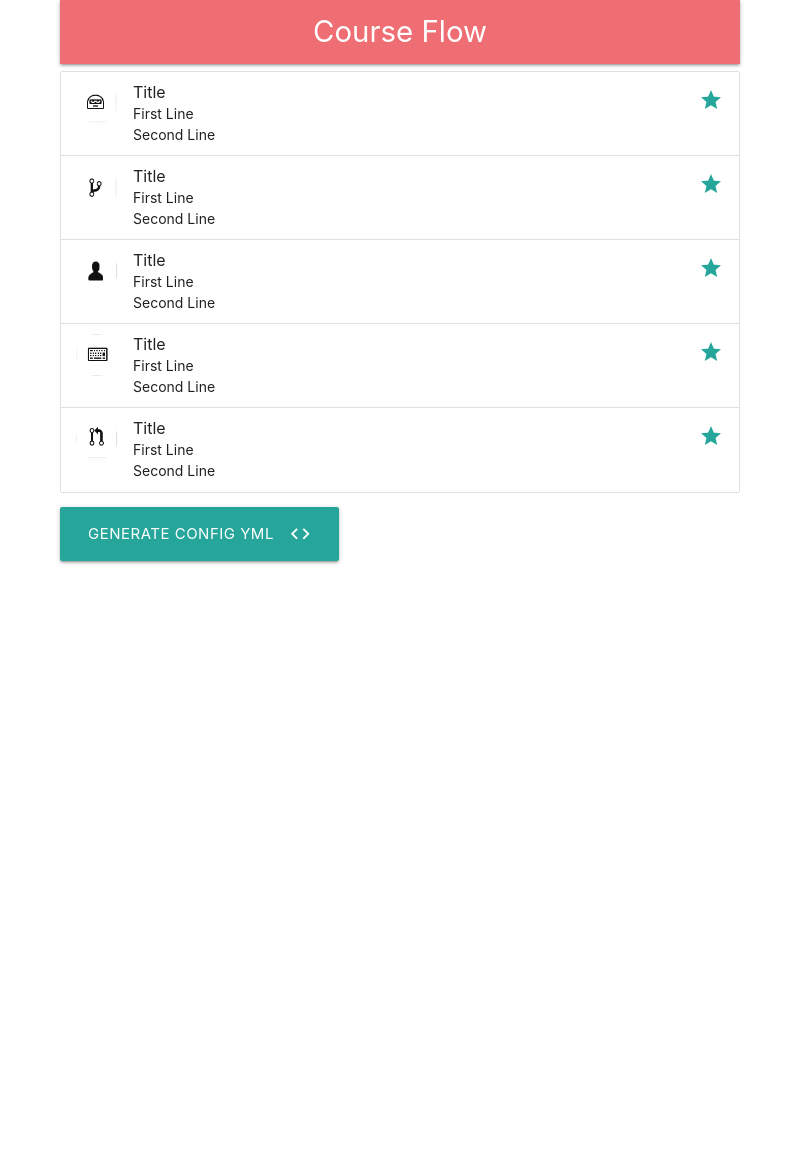
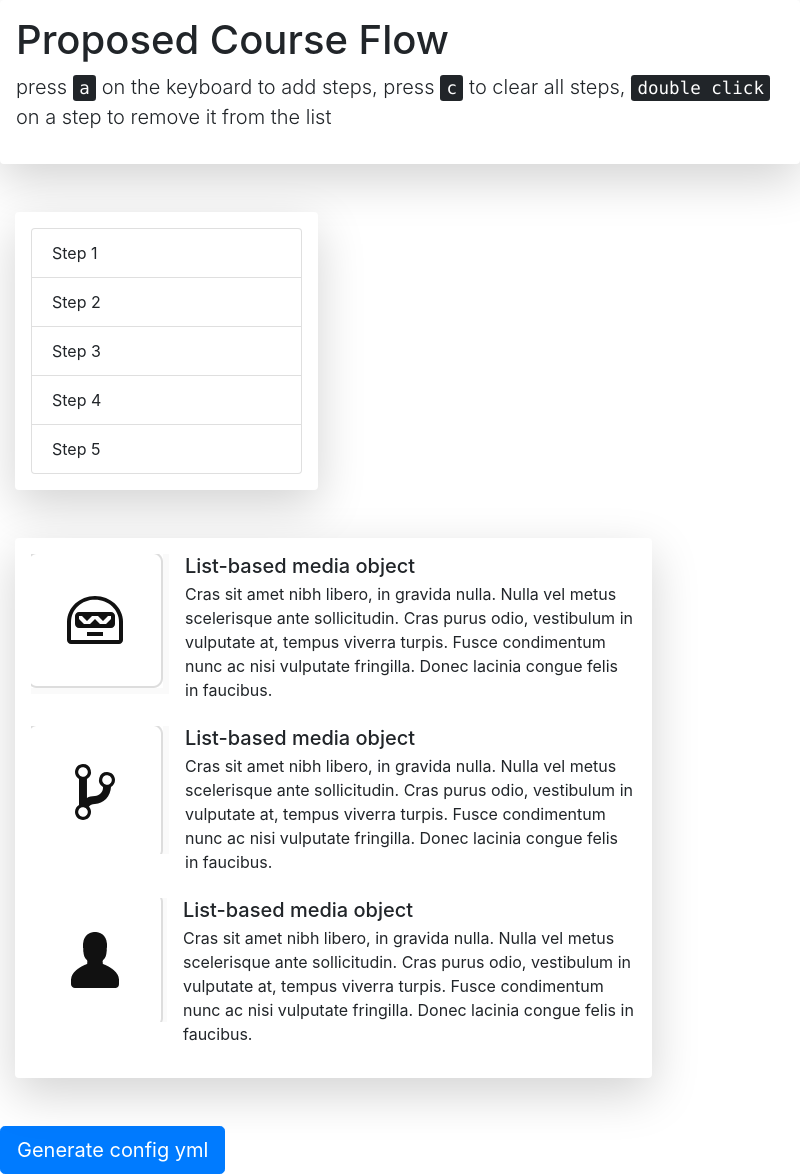
Before and after one commit to ppremk/flowbot, an Electron app: page index.html in a window 800 px wide. Before the commit the page ends 800 px from the top, so only its background shows below. Drawn offline with nearby package versions, Linux system fonts and the light colour scheme; no server answers.

Commit message:
add bootstrap list control

```diff
--- a/index.html
+++ b/index.html
@@ -2,82 +2,70 @@
 <html>
   <head>
     <meta charset="UTF-8">
-    <title>Hello World!</title>
-
-    <!-- Compiled and minified CSS -->
-    <link rel="stylesheet" href="https://cdnjs.cloudflare.com/ajax/libs/materialize/1.0.0/css/materialize.min.css">
-    <link href="https://fonts.googleapis.com/icon?family=Material+Icons" rel="stylesheet">
-
-    <!-- Compiled and minified JavaScript -->
-    <script src="https://cdnjs.cloudflare.com/ajax/libs/materialize/1.0.0/js/materialize.min.js"></script>
-
+    <title>FlowBot!</title>
+    <link rel="stylesheet" href="node_modules/bootstrap/dist/css/bootstrap.min.css">
   </head>
   <body>
-    <div class="container">
 
-    <nav>
-      <div class="nav-wrapper">
-        <a class="brand-logo center">Course Flow</a>
+    <div class="container-fluid">
+      <div class="row">
+        <div class="shadow-lg p-3 mb-5 bg-white rounded">
+          <h1 class="display-6">Proposed Course Flow</h1>
+          <p class="lead">press <kbd>a</kbd> on the keyboard to add steps, press <kbd>c</kbd> to clear all steps, <kbd>double click</kbd> on a step to remove it from the list</p>
+        </div>
       </div>
-    </nav>
+      <div class="row">
+        <div class="col-5">
+          <div class="shadow-lg p-3 mb-5 bg-white rounded">
+            <ul class="list-group">
+              <li class="list-group-item">Step 1</li>
+              <li class="list-group-item">Step 2</li>
+              <li class="list-group-item">Step 3</li>
+              <li class="list-group-item">Step 4</li>
+              <li class="list-group-item">Step 5</li>
+            </ul>
+          </div>
+        </div>
+      </div>
+      <div class="row">
+        <div class="col-10">
+          <div class="shadow-lg p-3 mb-5 bg-white rounded">
+            <ul class="list-unstyled">
+              <li class="media">
+                <img class="mr-3" src="images/bot.png" alt="Generic placeholder image">
+                <div class="media-body">
+                  <h5 class="mt-0 mb-1">List-based media object</h5>
+                  Cras sit amet nibh libero, in gravida nulla. Nulla vel metus scelerisque ante sollicitudin. Cras purus odio, vestibulum in vulputate at, tempus viverra turpis. Fusce condimentum nunc ac nisi vulputate fringilla. Donec lacinia congue felis in faucibus.
+                </div>
+              </li>
+              <li class="media my-4">
+                <img class="mr-3" src="images/branch.png" alt="Generic placeholder image">
+                <div class="media-body">
+                  <h5 class="mt-0 mb-1">List-based media object</h5>
+                  Cras sit amet nibh libero, in gravida nulla. Nulla vel metus scelerisque ante sollicitudin. Cras purus odio, vestibulum in vulputate at, tempus viverra turpis. Fusce condimentum nunc ac nisi vulputate fringilla. Donec lacinia congue felis in faucibus.
+                </div>
+              </li>
+              <li class="media">
+                <img class="mr-3" src="images/user.png" alt="Generic placeholder image">
+                <div class="media-body">
+                  <h5 class="mt-0 mb-1">List-based media object</h5>
+                  Cras sit amet nibh libero, in gravida nulla. Nulla vel metus scelerisque ante sollicitudin. Cras purus odio, vestibulum in vulputate at, tempus viverra turpis. Fusce condimentum nunc ac nisi vulputate fringilla. Donec lacinia congue felis in faucibus.
+                </div>
+              </li>
+            </ul>
+          </div>
+        </div>
+      </div>
 
-    <ul class="collection">
-
-      <li class="collection-item avatar">
-        <img src="images/bot.png" alt="" class="circle">
-        <span class="title">Title</span>
-        <p>First Line <br>
-          Second Line
-        </p>
-        <a href="#!" class="secondary-content"><i class="material-icons">grade</i></a>
-      </li>
-
-      <li class="collection-item avatar">
-        <img src="images/branch.png" alt="" class="circle">
-        <span class="title">Title</span>
-        <p>First Line <br>
-          Second Line
-        </p>
-        <a href="#!" class="secondary-content"><i class="material-icons">grade</i></a>
-      </li>
-
-      <li class="collection-item avatar">
-        <img src="images/user.png" alt="" class="circle">
-        <span class="title">Title</span>
-        <p>First Line <br>
-          Second Line
-        </p>
-        <a href="#!" class="secondary-content"><i class="material-icons">grade</i></a>
-      </li>
-
-      <li class="collection-item avatar">
-        <img src="images/activity.png" alt="" class="circle">
-        <span class="title">Title</span>
-        <p>First Line <br>
-          Second Line
-        </p>
-        <a href="#!" class="secondary-content"><i class="material-icons">grade</i></a>
-      </li>
-
-      <li class="collection-item avatar">
-        <img src="images/pr.png" alt="" class="circle">
-        <span class="title">Title</span>
-        <p>First Line <br>
-          Second Line
-        </p>
-        <a href="#!" class="secondary-content"><i class="material-icons">grade</i></a>
-      </li>
-
-    </ul>
-
-    <a class="waves-effect waves-light btn-large"><i class="material-icons right">code</i>Generate Config yml</a>
-
+      <div class="row">
+        <button type="button" class="btn btn-primary btn-lg">Generate config yml</button>
+      </div>
     </div>
 
     <script>
       // You can also require other files to run in this process
       require('./renderer.js')
+      require('./node_modules/bootstrap/dist/js/bootstrap.js')
     </script>
-
   </body>
 </html>
--- a/renderer.js
+++ b/renderer.js
@@ -23,9 +23,9 @@ function dealWithKeyboard(e) {
 const ul = document.querySelector('ul');
 
 ipcRenderer.on('item:add', function(e, item){
-  ul.className = 'collection';
+  ul.className = 'list-group';
   const li = document.createElement('li');
-  li.className = 'collection-item avatar';
+  li.className = 'list-group-item';
   const itemText = document.createTextNode(item);
   li.appendChild(itemText);
   ul.appendChild(li);
```
